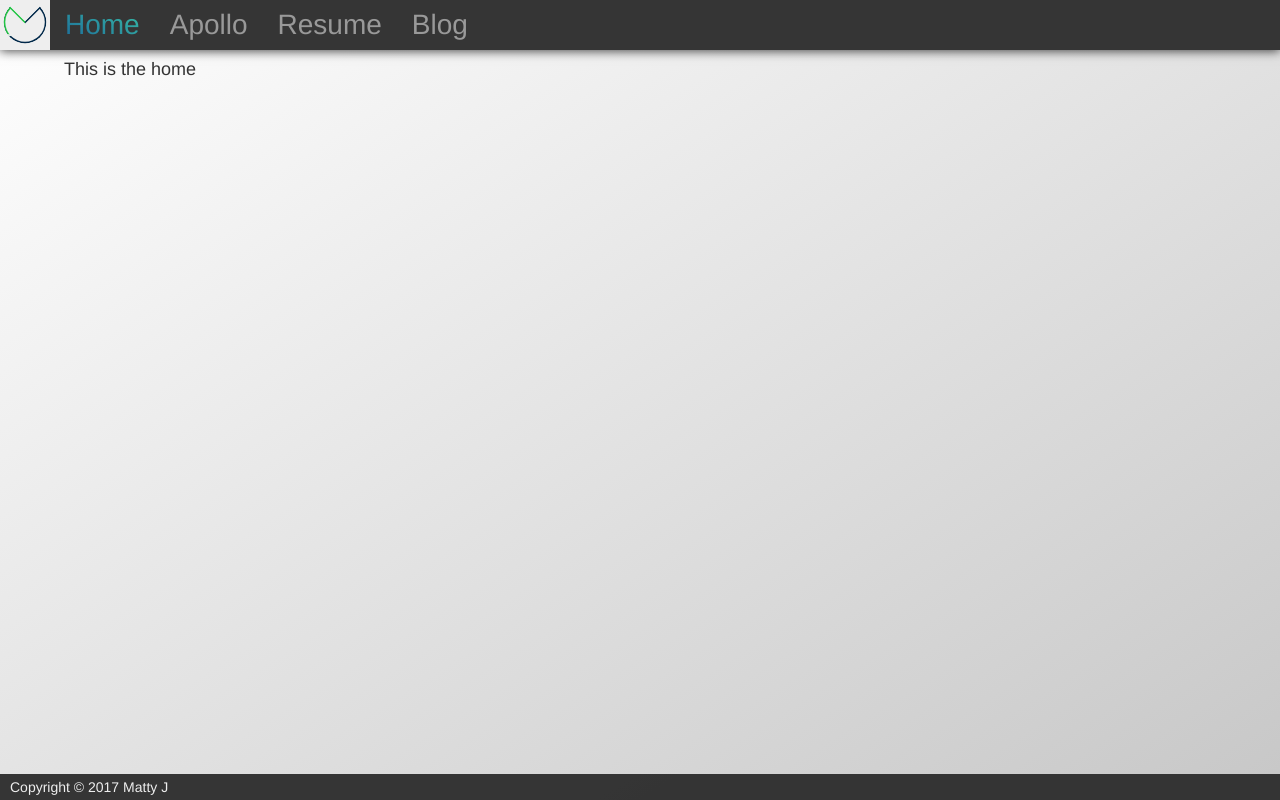
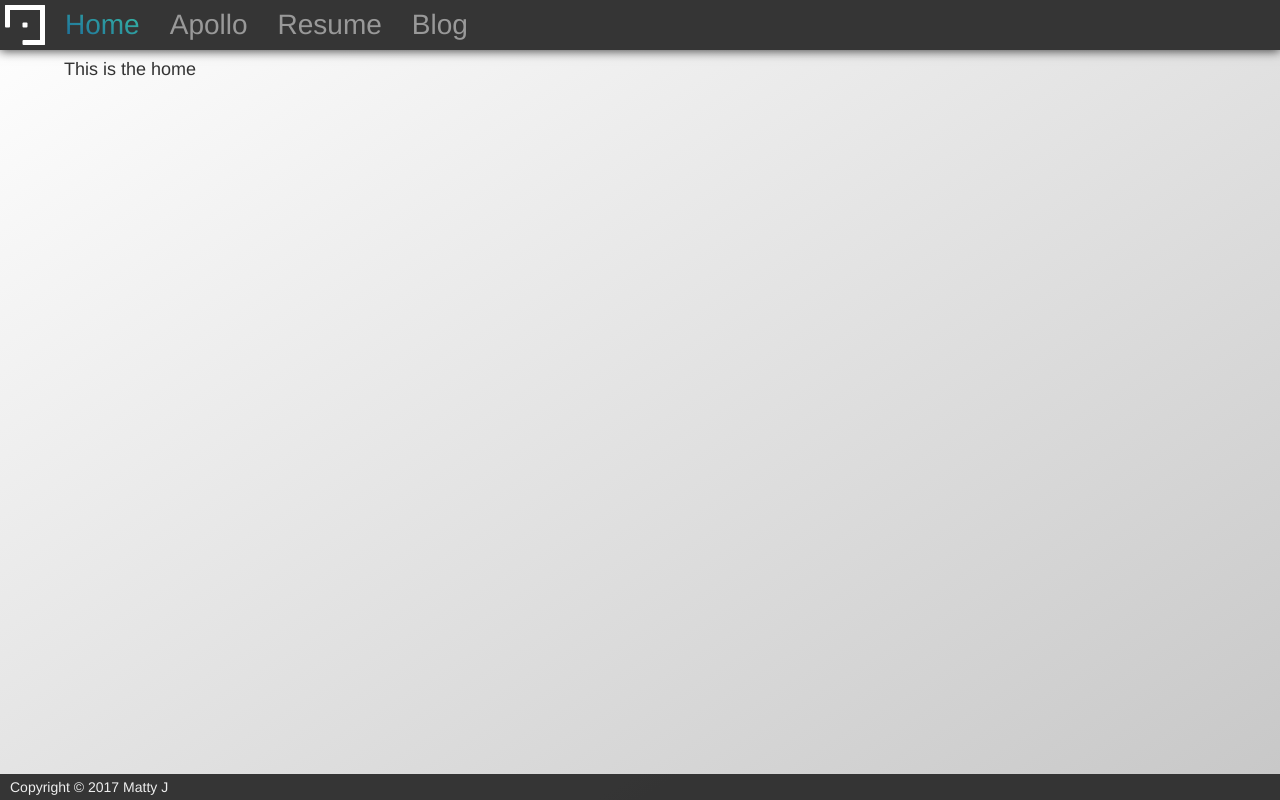
Before and after one commit to matthew-t-johnson/site, a plain HTML site: page SampleSite1/index.html in a window 1280 px wide. Drawn offline with Linux system fonts and the light colour scheme.

Commit message:
New logo

```diff
--- a/SampleSite1/css/index.less
+++ b/SampleSite1/css/index.less
@@ -31,7 +31,7 @@ section {
     margin-bottom: 0;
 
     #navbar-logo {
-        background-image: url('../images/logoRedesign_April_2017.svg');
+        background-image: url('../images/sample.svg');
         background-repeat: no-repeat;
         background-size: cover;
         width: 50px;
```
Also changed, not shown: SampleSite1/css/index.css, SampleSite1/css/index.min.css, SampleSite1/images/sample.png (added), SampleSite1/images/sample.svg (added), 1 other file.
